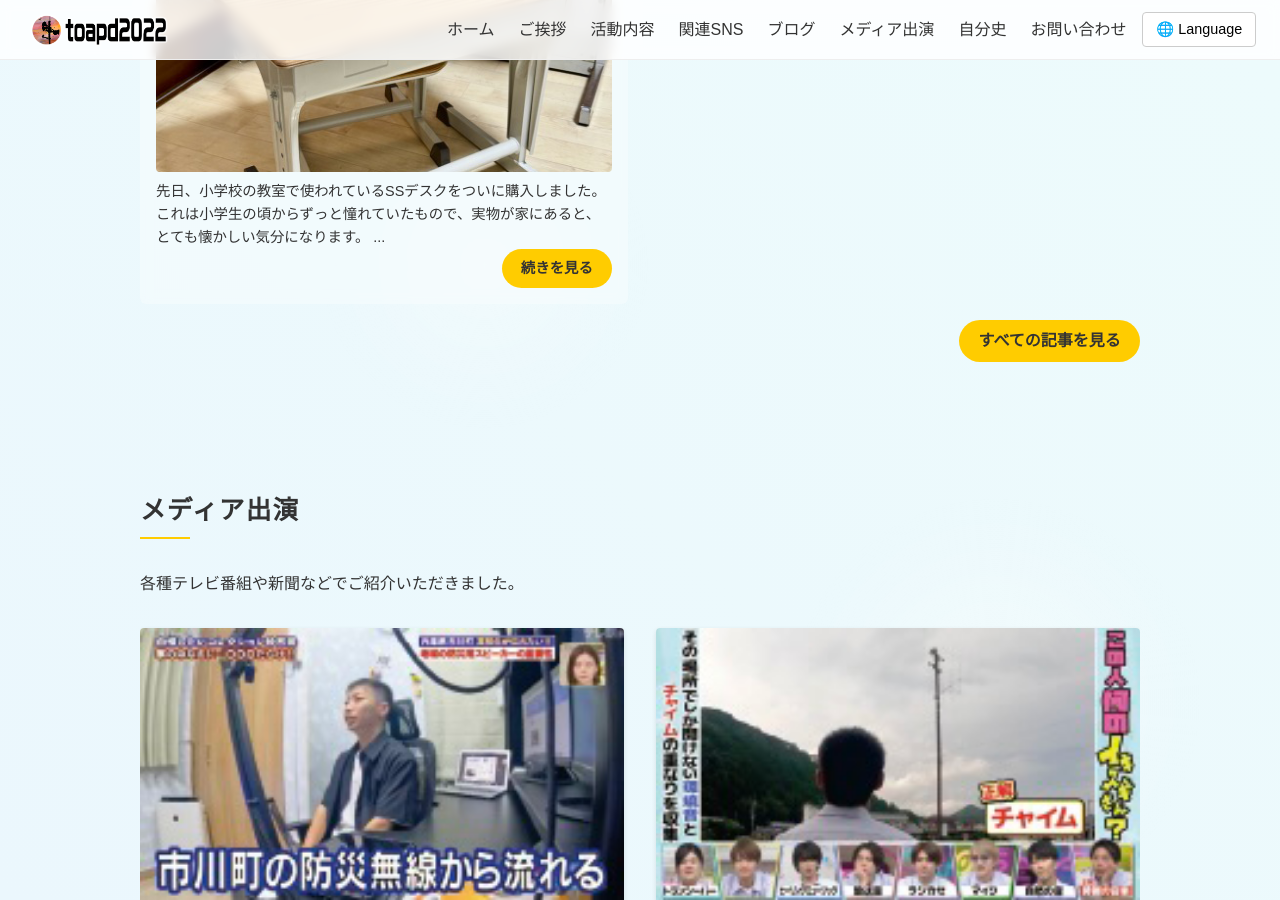
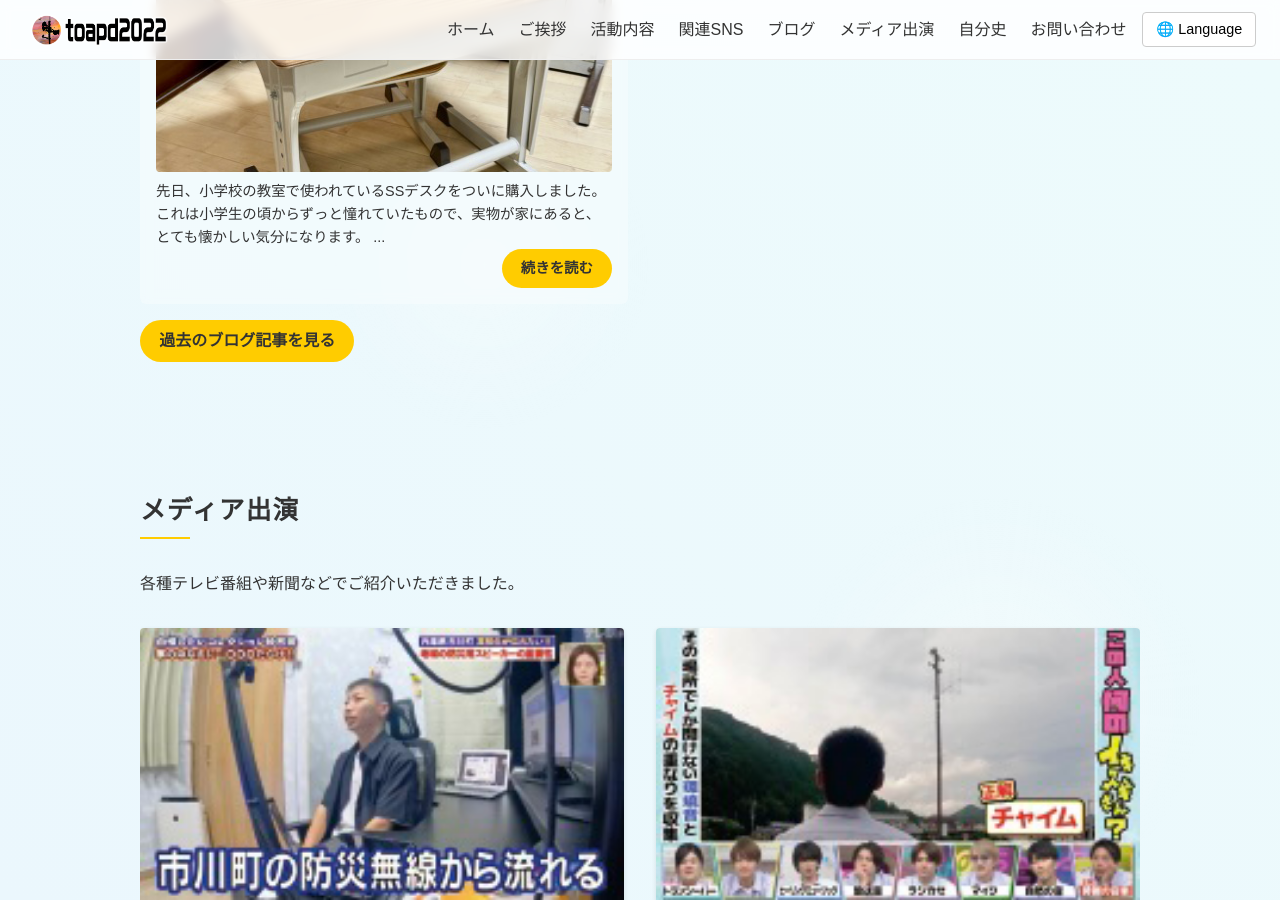
Before and after one commit to toapd2022/toapd2022, a Jekyll site: the page built from index.html, in a window 1280 px wide and 900 px high, scrolled down 3168 px. Built offline with Jekyll 4.4.1, drawn with Linux system fonts in a browser that asks for light colours.

Commit message:
Add files via upload

```diff
--- a/index.html
+++ b/index.html
@@ -1048,7 +1048,7 @@ layout: none
     .btn-readmore:hover,
     .btn-all-posts:hover {
       transform: translateY(-2px);
-      background: #ffd933;
+      background: #00AAFF;
     }
 
     /********************************
@@ -1273,17 +1273,17 @@ layout: none
             <!-- 「続きを読む」ボタン（右寄せ） -->
             <p style="text-align: right;">
               <a href="{{ post.url | relative_url }}" class="btn-readmore">
-                続きを見る
+                続きを読む
               </a>
             </p>
           </article>
           {% endfor %}
         </div>
 
-        <!-- 「すべての記事を見る」ボタン（右寄せ） -->
-        <p style="margin-top:1rem; text-align: right;">
+        <!-- 「過去のブログ記事を見る」ボタン（左寄せ） -->
+        <p style="margin-top:1rem; text-align: left;">
           <a href="{{ 'blog.html' | relative_url }}" class="btn-all-posts">
-            すべての記事を見る
+            過去のブログ記事を見る
           </a>
         </p>
 
```
